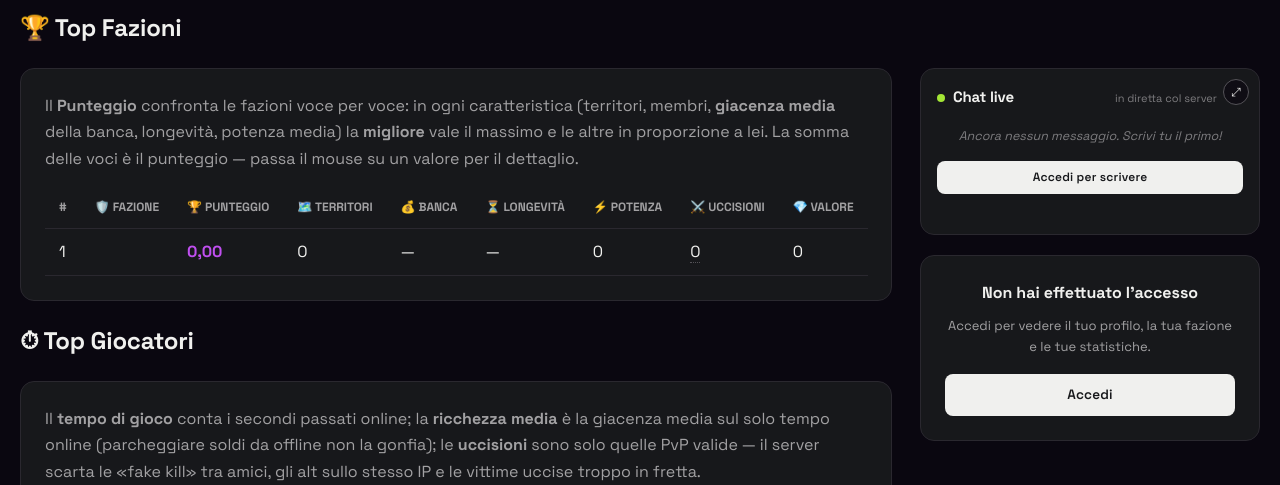
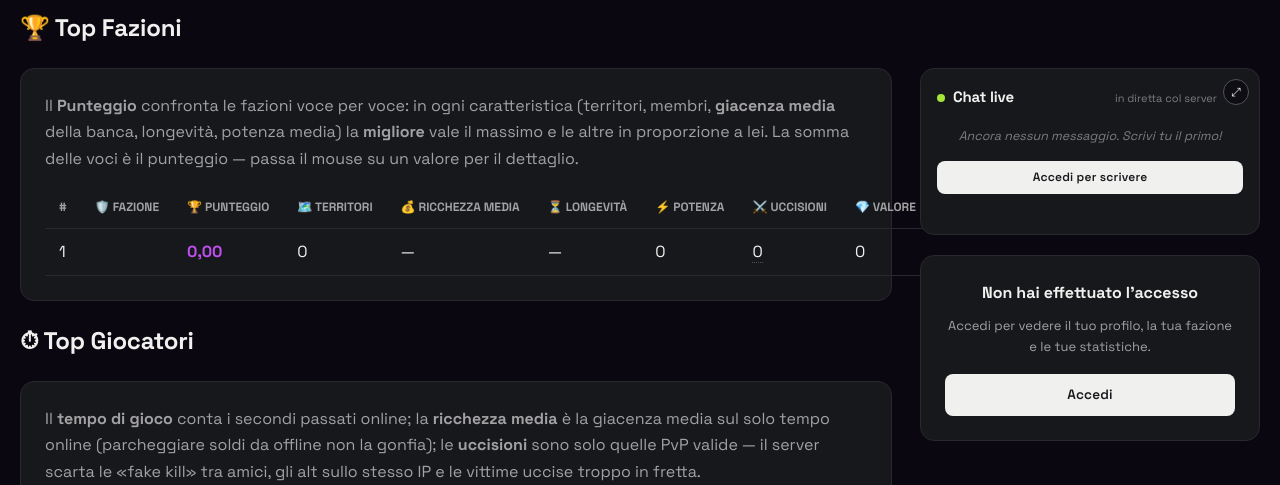
Before and after one commit to SbirTeo/Magic-Adventure, a PHP site: page /classifiche.php in a window 1280 px wide. Shown: the part 217-702 px from the top of the page. Run offline with PHP 8.4, Linux system fonts and the light colour scheme; data comes from the database, SQL or seed files in the repository; data that the repository does not hold is empty; some libraries are stand-ins or nearby versions.

Commit message:
Sito classifiche: colonna fazione "Ricchezza media" invece di "Banca"
La colonna mostrava già la giacenza media (dal score_detail): rinominata per
chiarezza in "Ricchezza media", coerente con la classifica giocatori. Il popup
/f info continua a mostrare la "Banca" col saldo attuale, come in gioco.

Co-Authored-By: Claude Opus 4.8 <noreply@anthropic.com>

```diff
--- a/website/public/classifiche.php
+++ b/website/public/classifiche.php
@@ -478,7 +478,7 @@ function format_playtime(int $seconds): string {
     <div class="rank-wrap">
       <table class="rank">
         <thead>
-          <tr><th>#</th><th>🛡️ Fazione</th><th>🏆 Punteggio</th><th>🗺️ Territori</th><th>💰 Banca</th><th>⏳ Longevità</th><th>⚡ Potenza</th><th>⚔️ Uccisioni</th><th>💎 Valore</th></tr>
+          <tr><th>#</th><th>🛡️ Fazione</th><th>🏆 Punteggio</th><th>🗺️ Territori</th><th>💰 Ricchezza media</th><th>⏳ Longevità</th><th>⚡ Potenza</th><th>⚔️ Uccisioni</th><th>💎 Valore</th></tr>
         </thead>
         <tbody>
           <?php foreach ($factions as $i => $f): ?>
```
